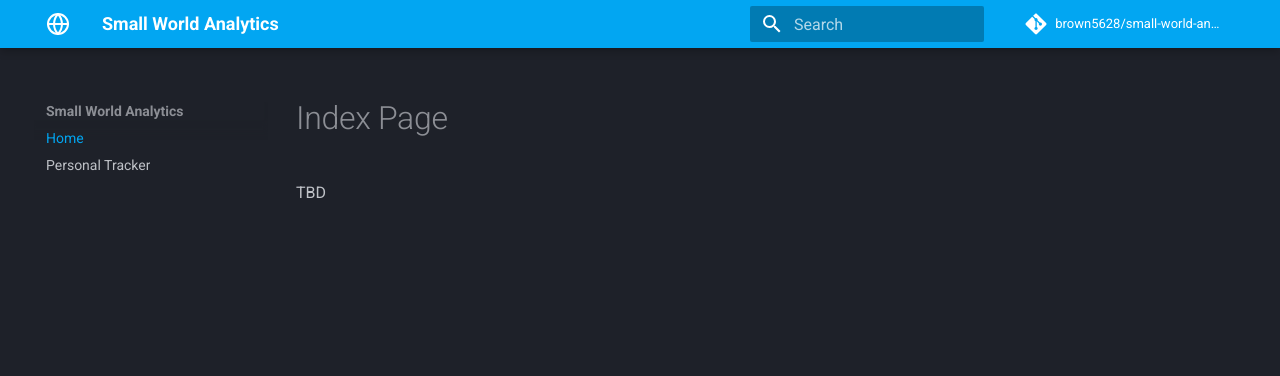
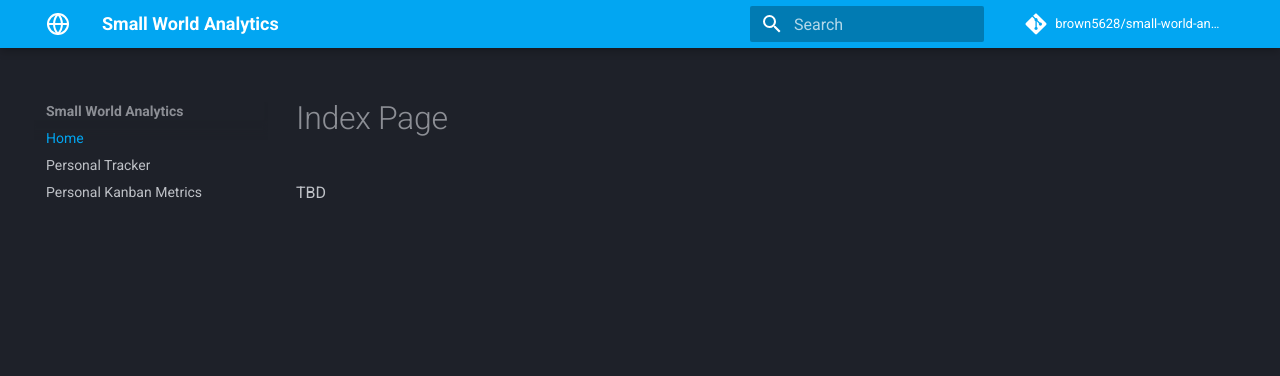
Before and after one commit to wylbee/small-world-analytics-site, an MkDocs documentation site: the page built from docs/index.md, in a window 1280 px wide. Shown: the top 376 px of the page. Built offline with MkDocs 1.6.1 and Material for MkDocs 9.7.7, drawn with Linux system fonts in a browser that asks for light colours; comment, search, counter and statistics services are not loaded.

Commit message:
Add new app

```diff
--- a/mkdocs.yml
+++ b/mkdocs.yml
@@ -21,3 +21,4 @@ theme:
 nav:
   - Home: index.md
   - Personal Tracker: http://personal-tracker.smallworldanalytics.com
+  - Personal Kanban Metrics: http://agile-metrics.smallworldanalytics.com
```
